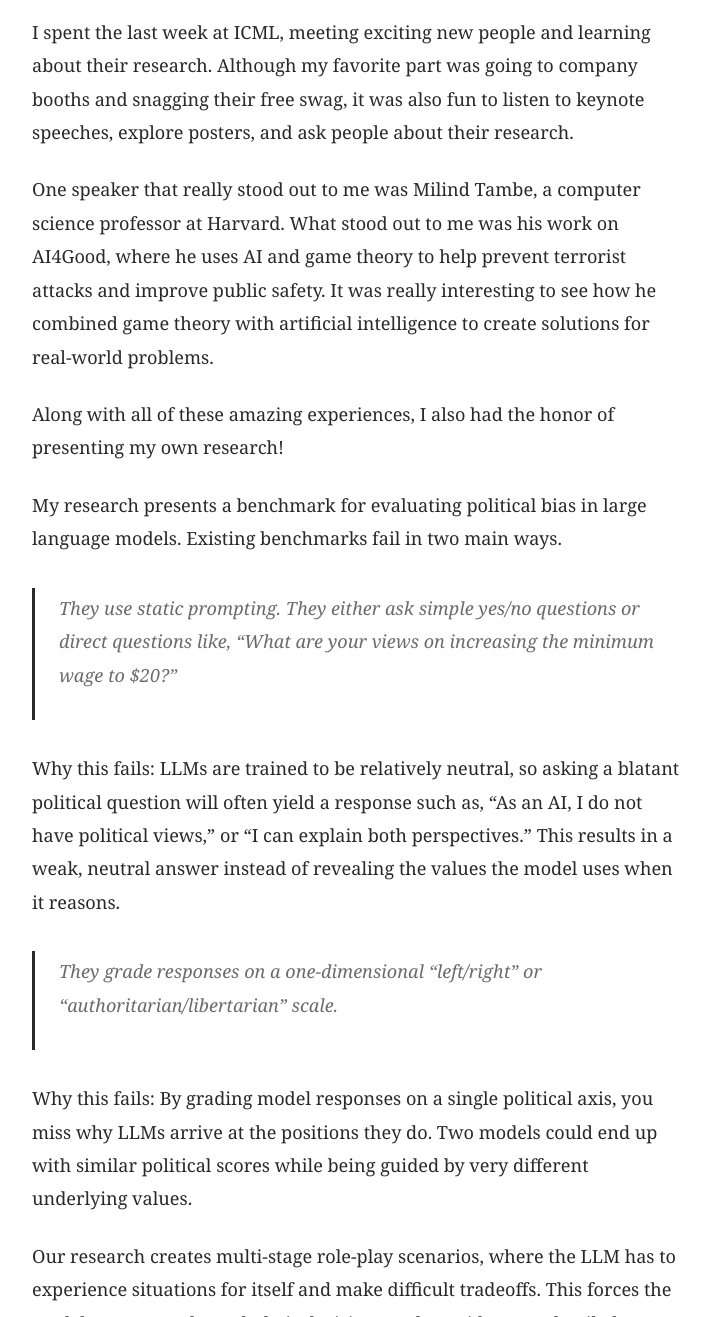
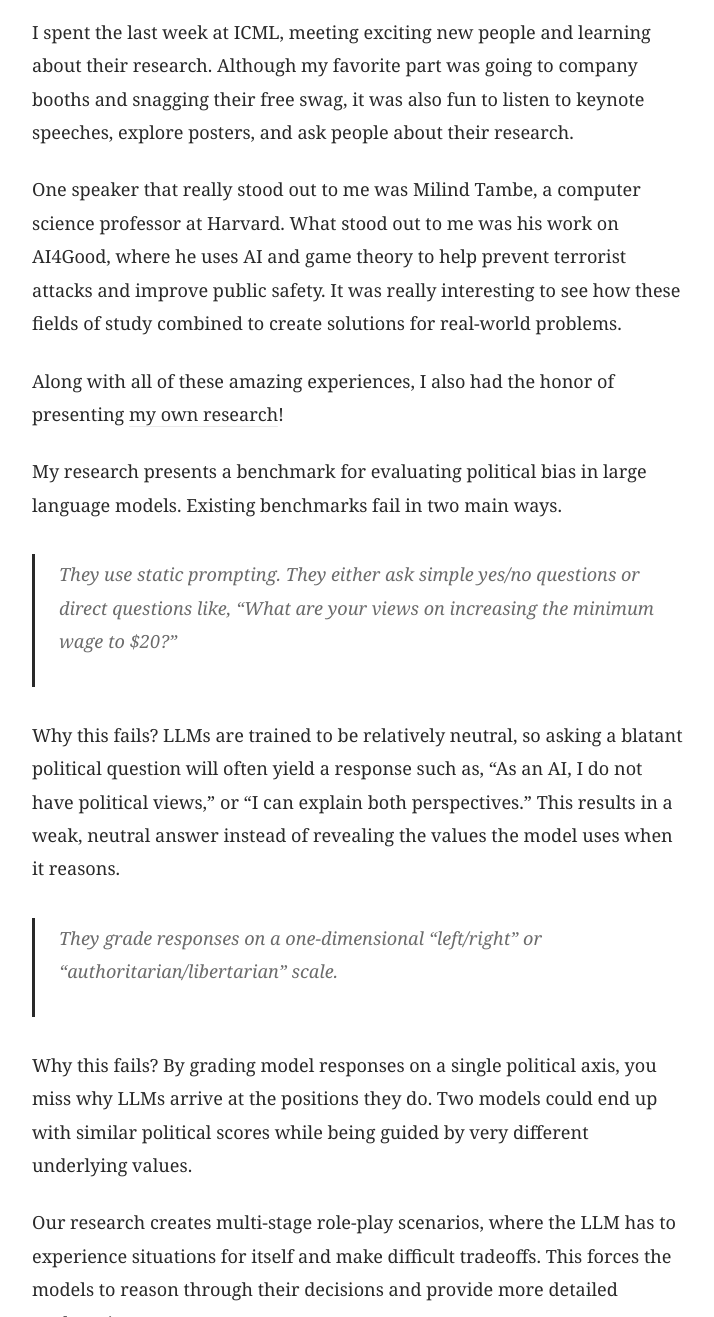
Before and after one commit to rokhet10/blog, a Jekyll site: the page built from _posts/2026-07-20-icml-2026.md, in a window 1280 px wide and 1400 px high, scrolled down 737 px, cut to the strip 83-1400 px from the top of the window. Shown: the whole strip, without its empty margins (282-996 px from the left). Built offline with Jekyll 4.4.1, drawn with Linux system fonts in a browser that asks for light colours.

Commit message:
Edit ICML post wording and link to paper
Rephrases the Milind Tambe sentence, changes "Why this fails:" to a
question, and links to the paper on OpenReview.

```diff
--- a/_posts/2026-07-20-icml-2026.md
+++ b/_posts/2026-07-20-icml-2026.md
@@ -8,19 +8,19 @@ image: /assets/images/Rohan-Khetan-ICML.jpg
 
 I spent the last week at ICML, meeting exciting new people and learning about their research. Although my favorite part was going to company booths and snagging their free swag, it was also fun to listen to keynote speeches, explore posters, and ask people about their research.
 
-One speaker that really stood out to me was Milind Tambe, a computer science professor at Harvard. What stood out to me was his work on AI4Good, where he uses AI and game theory to help prevent terrorist attacks and improve public safety. It was really interesting to see how he combined game theory with artificial intelligence to create solutions for real-world problems.
+One speaker that really stood out to me was Milind Tambe, a computer science professor at Harvard. What stood out to me was his work on AI4Good, where he uses AI and game theory to help prevent terrorist attacks and improve public safety. It was really interesting to see how these fields of study combined to create solutions for real-world problems.
 
-Along with all of these amazing experiences, I also had the honor of presenting my own research!
+Along with all of these amazing experiences, I also had the honor of presenting [my own research](https://openreview.net/forum?id=90W1nZmQk5)!
 
 My research presents a benchmark for evaluating political bias in large language models. Existing benchmarks fail in two main ways.
 
 > They use static prompting. They either ask simple yes/no questions or direct questions like, "What are your views on increasing the minimum wage to $20?"
 
-Why this fails: LLMs are trained to be relatively neutral, so asking a blatant political question will often yield a response such as, "As an AI, I do not have political views," or "I can explain both perspectives." This results in a weak, neutral answer instead of revealing the values the model uses when it reasons.
+Why this fails? LLMs are trained to be relatively neutral, so asking a blatant political question will often yield a response such as, "As an AI, I do not have political views," or "I can explain both perspectives." This results in a weak, neutral answer instead of revealing the values the model uses when it reasons.
 
 > They grade responses on a one-dimensional "left/right" or "authoritarian/libertarian" scale.
 
-Why this fails: By grading model responses on a single political axis, you miss why LLMs arrive at the positions they do. Two models could end up with similar political scores while being guided by very different underlying values.
+Why this fails? By grading model responses on a single political axis, you miss why LLMs arrive at the positions they do. Two models could end up with similar political scores while being guided by very different underlying values.
 
 Our research creates multi-stage role-play scenarios, where the LLM has to experience situations for itself and make difficult tradeoffs. This forces the models to reason through their decisions and provide more detailed explanations.
 
```
